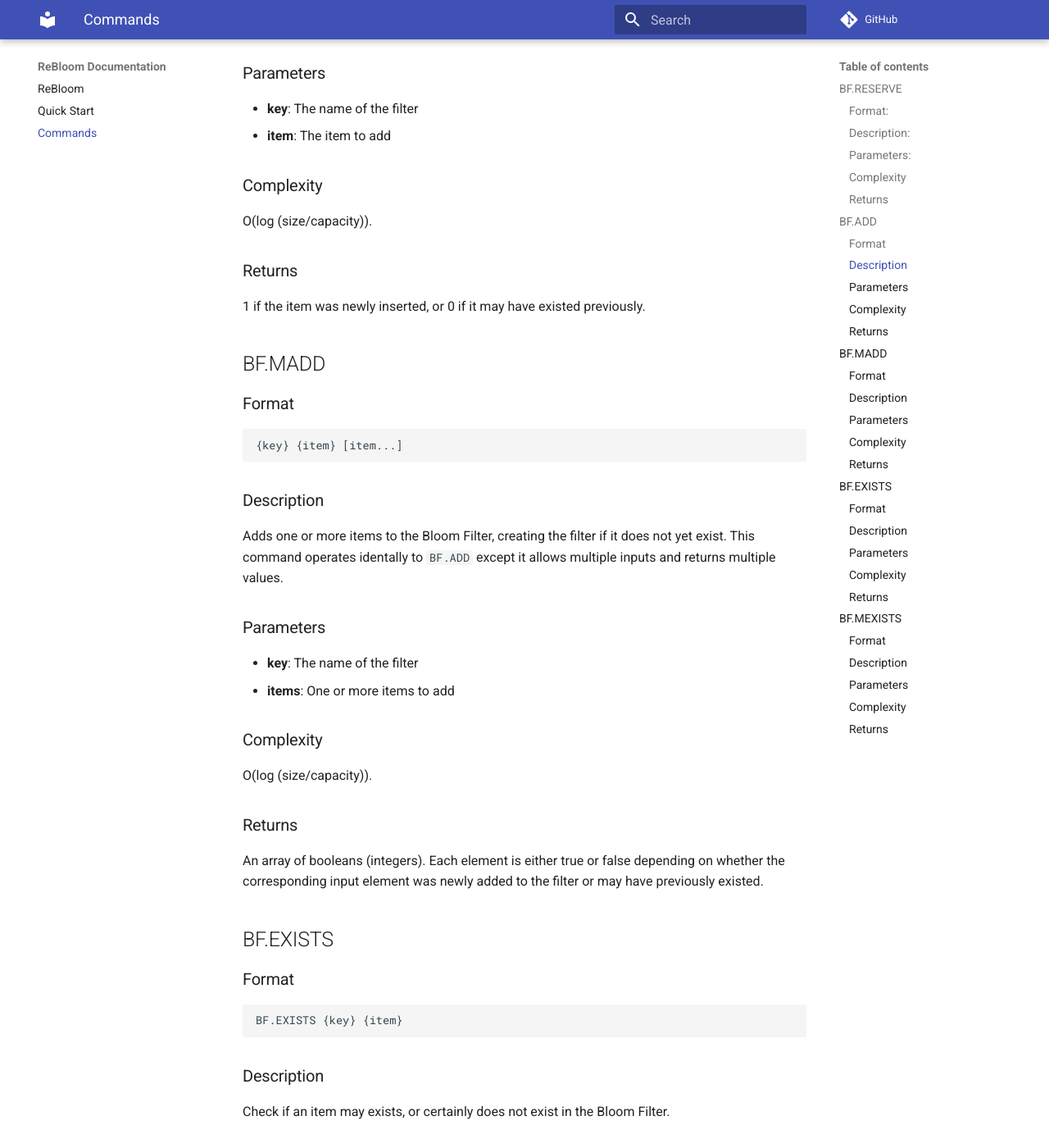
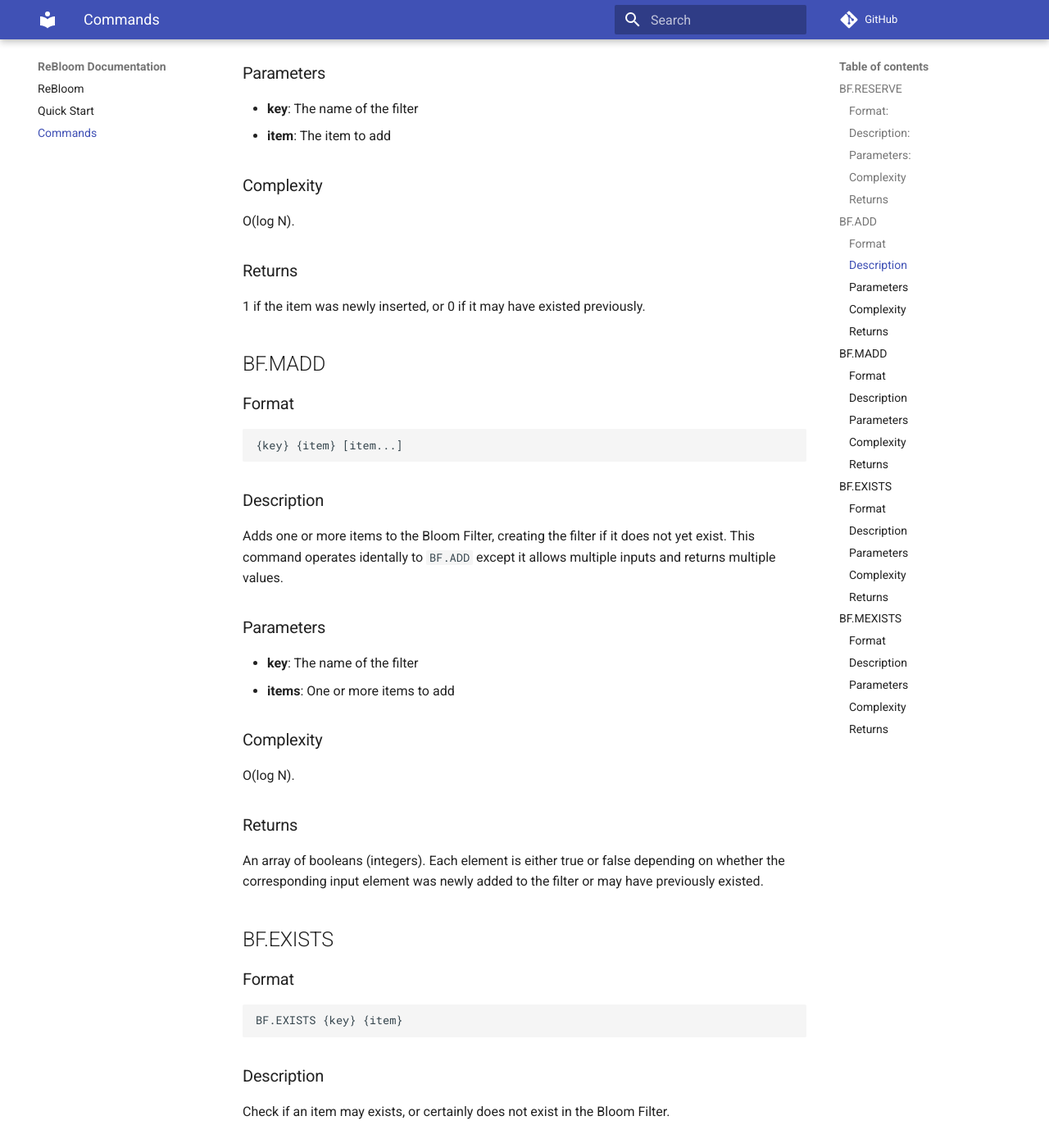
Before and after one commit to RedisBloom/RedisBloom, an MkDocs documentation site: the page built from docs/Commands.md, in a window 1280 px wide and 1400 px high, scrolled down 1309 px. Shown: the whole window at 82% size. Built offline with MkDocs 1.6.1 and Material for MkDocs 9.7.7, drawn with Linux system fonts in a browser that asks for light colours; comment, search, counter and statistics services are not loaded; old or Windows-style settings are respelled for this version of MkDocs; some of the changed text lies outside the part shown.

```diff
--- a/docs/Commands.md
+++ b/docs/Commands.md
@@ -59,7 +59,7 @@ Adds an item to the Bloom Filter, creating the filter if it does not yet exist.
 
 ### Complexity
 
-O(log (size/capacity)).
+O(log N).
 
 ### Returns
 
@@ -87,7 +87,7 @@ multiple values.
 
 ### Complexity
 
-O(log (size/capacity)).
+O(log N).
 
 ### Returns
 
@@ -114,7 +114,7 @@ Check if an item may exists, or certainly does not exist in the Bloom Filter.
 
 ### Complexity
 
-O(log (size/capacity)).
+O(log N).
 
 ### Returns
 
@@ -140,7 +140,7 @@ Check if one or more items exist, or certainly do not exist in the filter
 
 ### Complexity
 
-O(log (size/capacity)).
+O(log N).
 
 ### Returns
 
```
